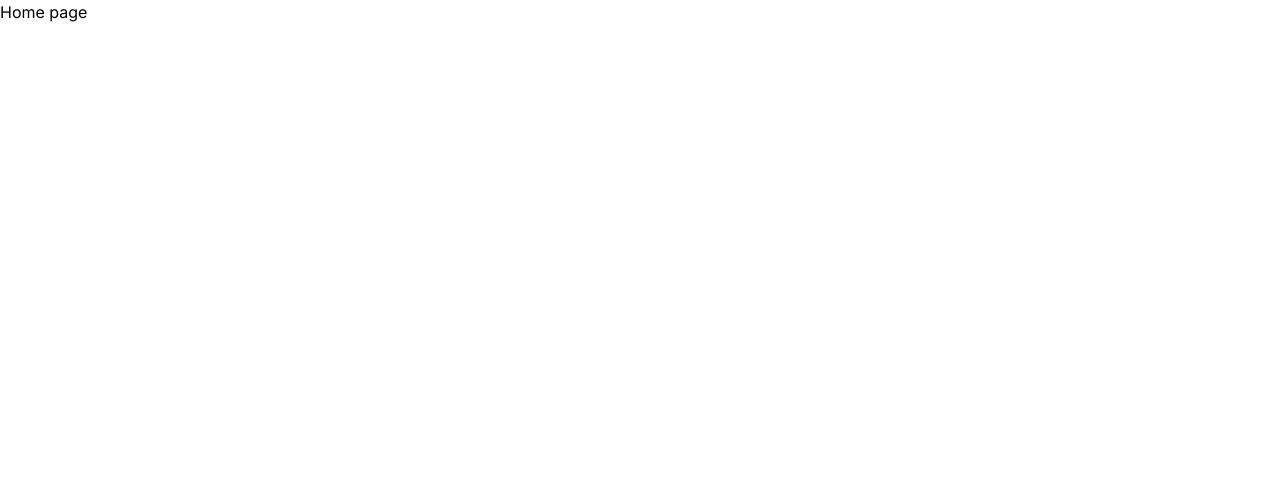
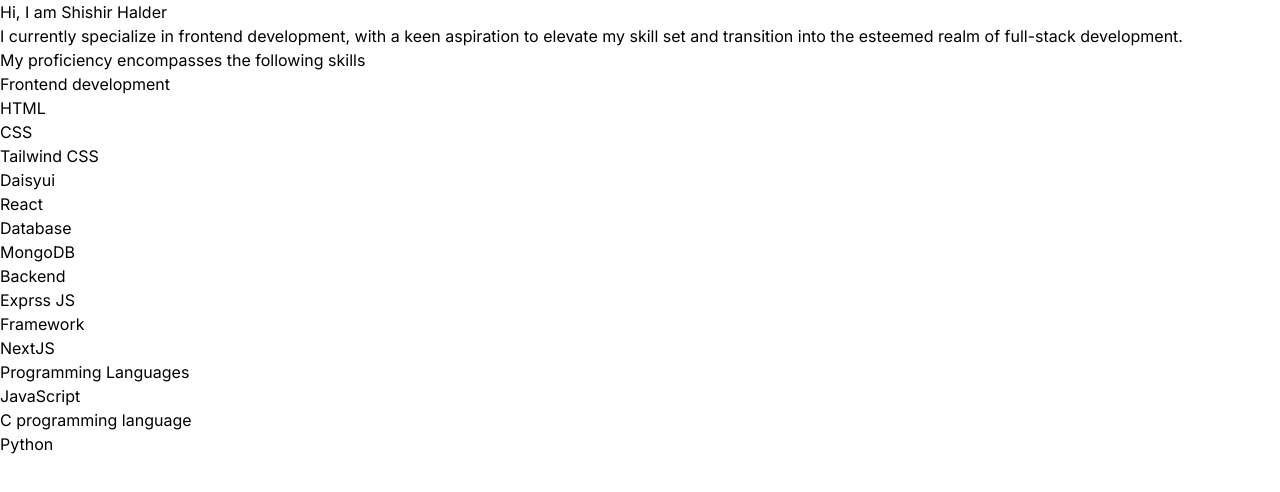
Before and after one commit to 5hishirH/portfolio, a Next.js app: page / in a window 1280 px wide. Shown: the top 492 px of the page. Built offline with nearby package versions, Linux system fonts and the light colour scheme.

Commit message:
feat: add skills section

```diff
--- a/src/app/page.js
+++ b/src/app/page.js
@@ -1,5 +1,13 @@
+import Header from "@/components/Header/Header";
+import Skills from "@/components/Skills/Skills";
+
 const Home = () => {
-  return <div>Home page</div>;
+  return (
+    <div>
+      <Header></Header>
+      <Skills></Skills>
+    </div>
+  );
 };
 
 export default Home;
--- /dev/null
+++ b/src/components/Header/Header.jsx
@@ -0,0 +1,16 @@
+const Header = () => {
+  return (
+    <div>
+      <div>
+        <h2>Hi, I am Shishir Halder</h2>
+        <p>
+          I currently specialize in frontend development, with a keen aspiration
+          to elevate my skill set and transition into the esteemed realm of
+          full-stack development.
+        </p>
+      </div>
+    </div>
+  );
+};
+
+export default Header;
--- /dev/null
+++ b/src/components/Skills/Skills.jsx
@@ -0,0 +1,47 @@
+const Skills = () => {
+  return (
+    <div>
+      <h2>My proficiency encompasses the following skills</h2>
+      <div>
+        <div>
+          <h2>Frontend development</h2>
+          <ul>
+            <li>HTML</li>
+            <li>CSS</li>
+            <li>Tailwind CSS</li>
+            <li>Daisyui</li>
+            <li>React</li>
+          </ul>
+        </div>
+        <div>
+          <h2>Database</h2>
+          <ul>
+            <li>MongoDB</li>
+          </ul>
+        </div>
+        <div>
+          <h2>Backend</h2>
+          <ul>
+            <li>Exprss JS</li>
+          </ul>
+        </div>
+        <div>
+          <h2>Framework</h2>
+          <ul>
+            <li>NextJS</li>
+          </ul>
+        </div>
+        <div>
+          <h2>Programming Languages</h2>
+          <ul>
+            <li>JavaScript</li>
+            <li>C programming language</li>
+            <li>Python</li>
+          </ul>
+        </div>
+      </div>
+    </div>
+  );
+};
+
+export default Skills;
```
